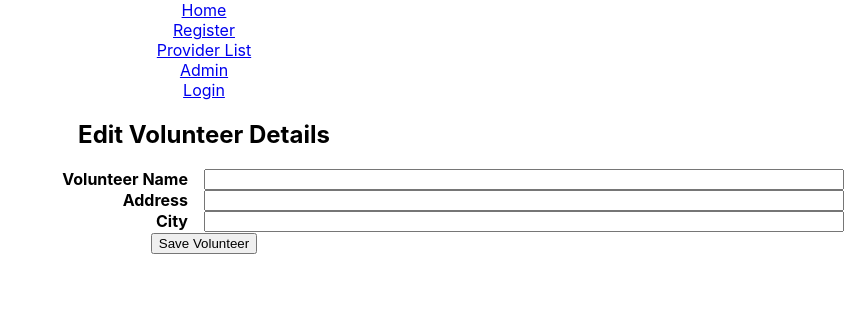
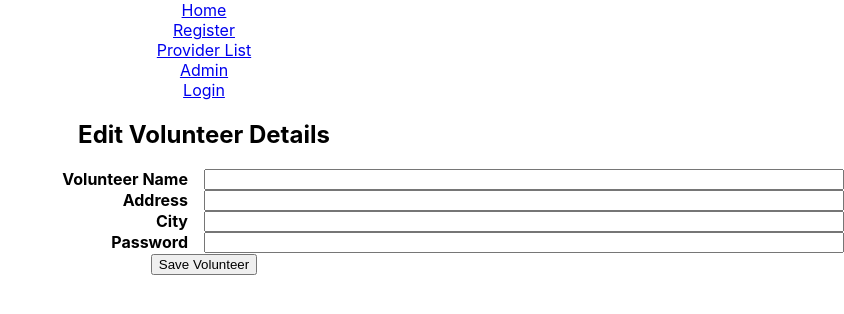
Before and after one commit to johnalai/c7-giveaway, a React (Create React App) app in the folder client/: page /register/volunteer in a window 1280 px wide. Shown: the top 314 px of the page, without its empty margins (436-1280 px from the left). Built offline with nearby package versions, Linux system fonts and the light colour scheme.

Commit message:
added pasword to register

```diff
--- a/client/src/components/editComponents/EditForm.js
+++ b/client/src/components/editComponents/EditForm.js
@@ -29,7 +29,7 @@ const EditForm = ({ existingValues, onSave }) => {
 //   }
 
 let user = existingValues.user
-
+let url = window.location.pathname;
 
   return(
 <>
@@ -44,6 +44,7 @@ let user = existingValues.user
     </div>}
 
 
+
 </>
   )
 }
--- a/client/src/components/editComponents/ProviderEditForm.js
+++ b/client/src/components/editComponents/ProviderEditForm.js
@@ -12,7 +12,8 @@ const ProviderEditForm = ({ existingValues, onSave }) => {
   const [available, setAvailable] = useState(false);
   const [productToAdd, setProductToAdd] = useState("");
   const [user, setUser] = useState("provider");
-  const [pickupTime,setPickupTime] = useState('')
+  const [pickupTime, setPickupTime] = useState("Normal store hours");
+  const [password, setPassword] = useState("");
 
   useEffect(() => {
     const getData = async () => {
@@ -25,7 +26,7 @@ const ProviderEditForm = ({ existingValues, onSave }) => {
         await setProducts(existingValues.products);
       }
     };
-    getData()
+    getData();
   }, [existingValues]);
 
   function onInputUpdate(event, setter) {
@@ -43,7 +44,8 @@ const ProviderEditForm = ({ existingValues, onSave }) => {
       pickUpSpot,
       available,
       user,
-      pickupTime
+      pickupTime,
+      password,
     };
     console.log("Saving provider", newProvider);
     await onSave(newProvider);
@@ -106,9 +108,10 @@ const ProviderEditForm = ({ existingValues, onSave }) => {
         </div>
         {/* above is edited on the registration page */}
         {/* below is edited on the provider edit page */}
+        <div className="detail-fields">
+        {(url !== "/register/provider") && (
 
-        {(url === "/provider/", { id }, "/edit") && (
-          <div className="detail-fields">
+            <>
             <label className="field-title">Contact</label>
             <input
               value={contact}
@@ -143,7 +146,6 @@ const ProviderEditForm = ({ existingValues, onSave }) => {
               </div>
             </div>
 
-
             <label className="field-title" for="cb1">
               Available
             </label>
@@ -159,9 +161,21 @@ const ProviderEditForm = ({ existingValues, onSave }) => {
               value={pickupTime}
               onChange={(event) => onInputUpdate(event, setPickupTime)}
             />
-          </div>
+
+          </>
+
         )}
+ {url === "/register/provider" && (
+        <>
+          <label className="field-title">Password</label>
+          <input
+            value={password}
+            onChange={(event) => onInputUpdate(event, setPassword)}
+          />
+        </>
+      )}
       </div>
+</div>
 
       <button onClick={postData}>Save Provider</button>
     </div>
--- a/client/src/components/editComponents/VolunteerEditForm.js
+++ b/client/src/components/editComponents/VolunteerEditForm.js
@@ -8,6 +8,7 @@ const VolunteerEditForm = ({ existingValues, onSave }) => {
   const [city, setCity] = useState("");
   const [contact, setContact] = useState("");
   const [user, setUser] = useState("volunteer");
+  const [password, setPassword] = useState("");
 
   useEffect(() => {
     if (existingValues) {
@@ -35,6 +36,7 @@ const VolunteerEditForm = ({ existingValues, onSave }) => {
       // pickUpSpot,
       // available,
       user,
+      password,
     };
     console.log("Saving volunteer", newVolunteer);
     await onSave(newVolunteer);
@@ -66,9 +68,19 @@ const VolunteerEditForm = ({ existingValues, onSave }) => {
           <input
             value={city}
             onChange={(event) => onInputUpdate(event, setCity)}
-          />
+            />
+
+
+            {url === "/register/volunteer" && (
+            <>
+              <label className="field-title">Password</label>
+              <input
+                value={password}
+                onChange={(event) => onInputUpdate(event, setPassword)}
+              />
+            </>
+          )}
         </div>
-
       </div>
 
       <button onClick={postData}>Save Volunteer</button>
--- a/client/src/pages/CreateUserPage.js
+++ b/client/src/pages/CreateUserPage.js
@@ -7,16 +7,23 @@ const CreateUserPage = () => {
 
     let navigate = useNavigate()
 
-    async function createUser(newProvider) {
+    async function createUser(newUser) {
       console.log('create user')
         await fetch('/api/giveAway', {
           method: "POST",
           headers: {
               'Content-Type': 'application/json'
           },
-          body: JSON.stringify(newProvider)
+          body: JSON.stringify(newUser)
         })
-        navigate('/')
+        await fetch('/auth/register', {
+          method: "POST",
+          headers: {
+              'Content-Type': 'application/json'
+          },
+          body: JSON.stringify(newUser)
+        })
+        navigate('/login')
       }
 
     let url = window.location.pathname;
--- a/client/src/pages/LoginPage.js
+++ b/client/src/pages/LoginPage.js
@@ -27,7 +27,7 @@ const LoginPage = () => {
             if (loginResult.ok) {
                 alert('Hello: '+username)
                 setLoginError('')
-                navigate('/')
+                navigate('/user/:id')
             }
             else {
                 setLoginError('Login failed!')
```
Also changed, not shown: 1 other file (tests, documents, lock files or other folders).
